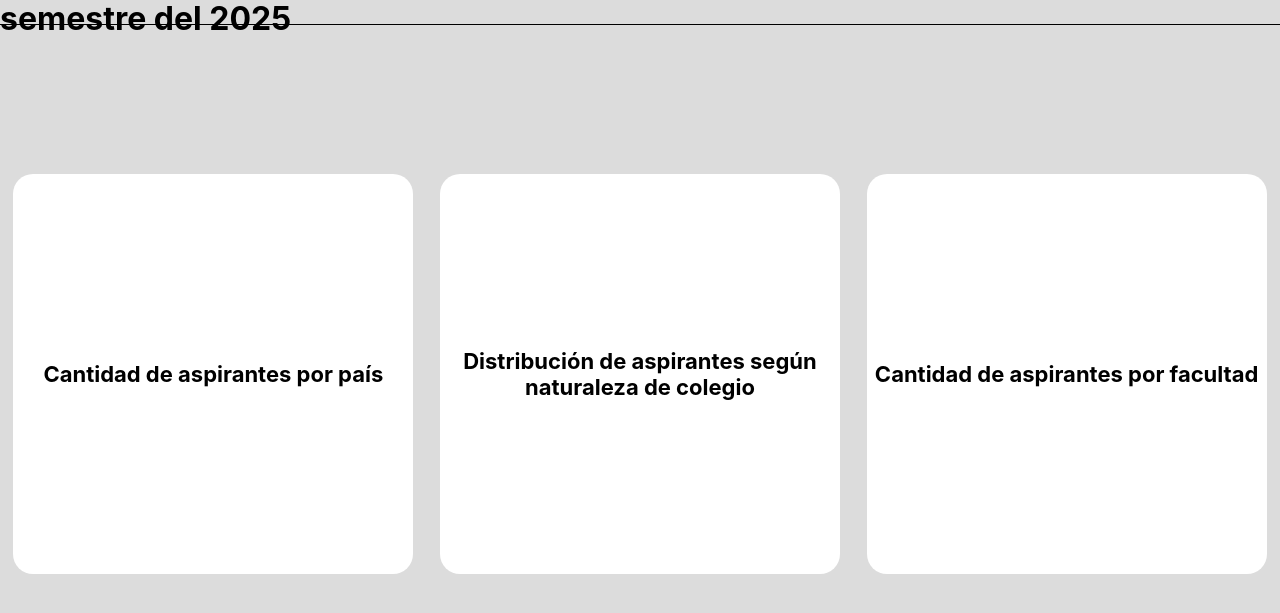
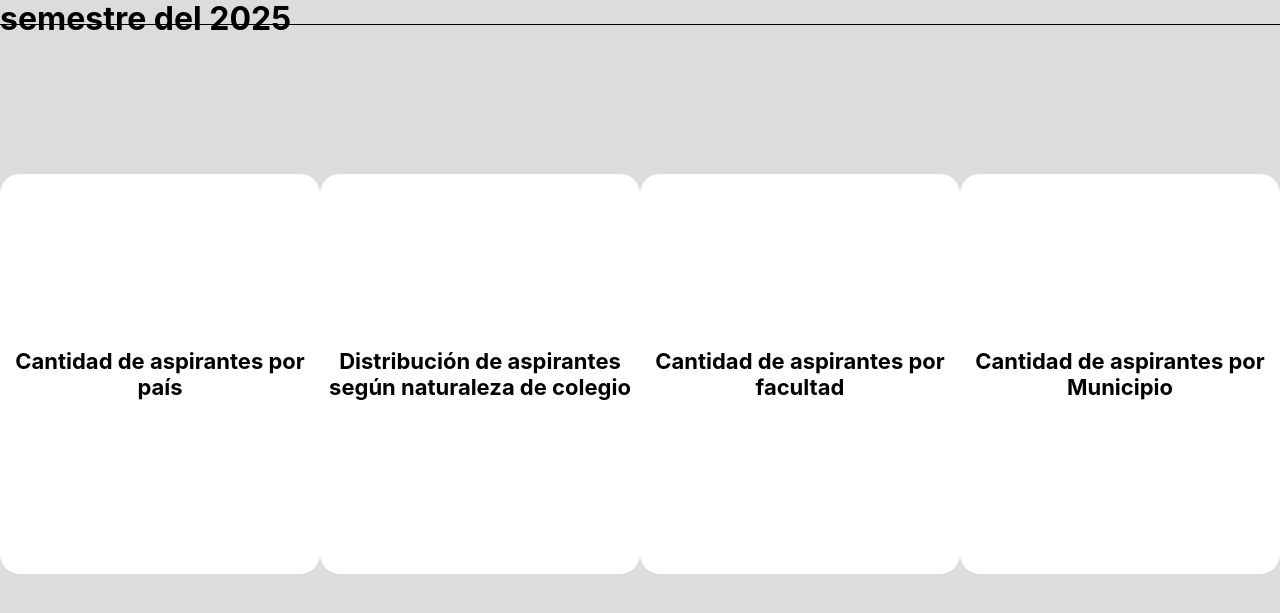
Before and after one commit to Juandamm01/DataMongo, a Flask app: template templates/mostrar.html in a window 1280 px wide. Shown: the part 26-639 px from the top of the page. Run offline with Flask 3, Linux system fonts and the light colour scheme; the template is opened without the code that fills it, so the values that code supplies are empty.

Commit message:
grafico por municipios

```diff
--- a/app.py
+++ b/app.py
@@ -123,5 +123,38 @@
 
     return send_file(img, mimetype='image/png')
 
+@app.route('/grafico4')
+def grafico4():
+
+    # Obtener datos desde MongoDB
+    datos = list(collection.find())
+    if not datos:
+        return "No hay datos de aspirantes", 400
+
+    df = pd.DataFrame(datos)
+
+    # Verificar que el campo exista
+    if 'MUNICIPIO_COLEGIO' not in df.columns:
+        return "No se puede generar el gráfico", 400
+
+    # Agrupar por municipio
+    conteo = df['MUNICIPIO_COLEGIO'].value_counts().head(20)
+
+    # Crear gráfico
+    plt.figure(figsize=(12, 8))
+    conteo.plot(kind='bar', color='cornflowerblue')
+    plt.title('Top 20 Municipios con más aspirantes')
+    plt.xlabel('Municipio')
+    plt.ylabel('Cantidad de aspirantes')
+    plt.xticks(rotation=90)
+    plt.tight_layout()
+
+    # Guardar imagen en memoria
+    img = io.BytesIO()
+    plt.savefig(img, format='png')
+    img.seek(0)
+    plt.close()
+
+    return send_file(img, mimetype='image/png')
 if __name__ == "__main__":
     app.run(debug=True)
--- a/templates/mostrar.html
+++ b/templates/mostrar.html
@@ -67,6 +67,7 @@
     <a href="/grafico">Cantidad de aspirantes por país</a>
     <a href="/grafico2">Distribución de aspirantes según naturaleza de colegio</a>
     <a href="/grafico3">Cantidad de aspirantes por facultad</a>
+    <a href="/grafico4">Cantidad de aspirantes por Municipio</a>
     </div>
 </body>
 </html>
```
